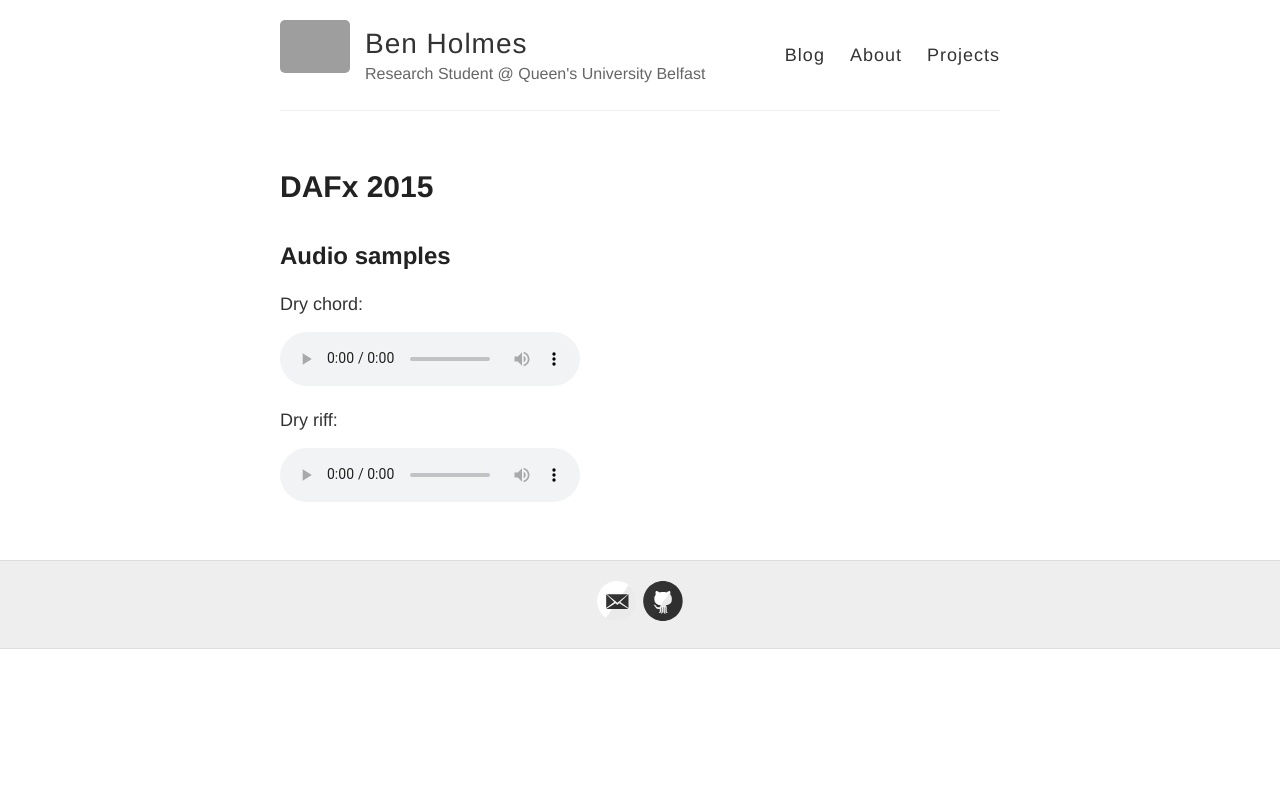
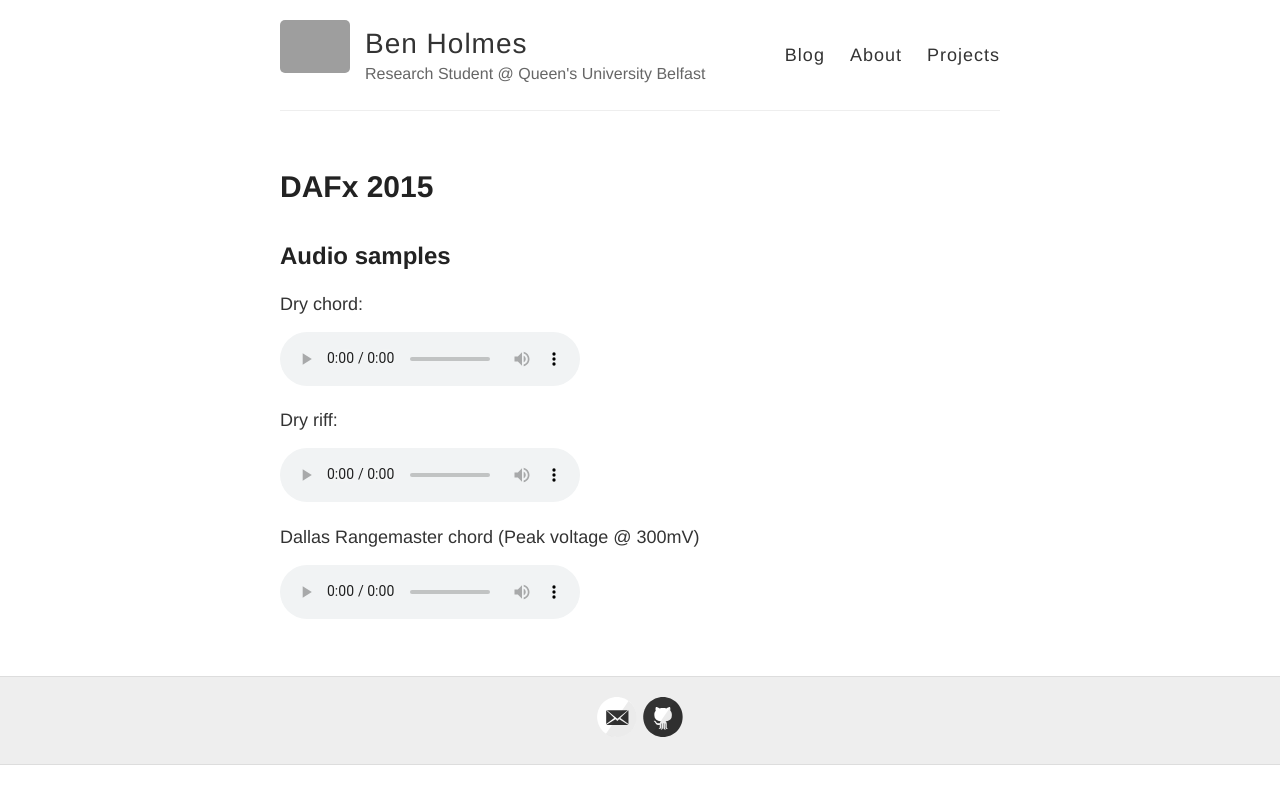
Before and after one commit to bholmesqub/DAFx15, a Jekyll site: the page built from index.md, in a window 1280 px wide. Shown: the top 804 px of the page. Built offline with Jekyll 4.4.1, drawn with Linux system fonts in a browser that asks for light colours; Markdown is read by kramdown in place of the engine named in the settings; grey boxes are pictures that could not be loaded.

Commit message:
Added rangemaster chord wave file

```diff
--- a/_includes/audio.html
+++ b/_includes/audio.html
@@ -11,3 +11,9 @@ Dry riff:
   <source src="https://raw.githubusercontent.com/bholmesqub/DAFx15/gh-pages/audio/riff.wav" type="audio/wav">
 Your browser does not support the audio element.
 </audio>
+
+Dallas Rangemaster chord (Peak voltage @ 300mV)
+<audio controls>
+  <source src="https://raw.githubusercontent.com/bholmesqub/DAFx15/gh-pages/audio/rangemaster_chord.wav" type="audio/wav">
+Your browser does not support the audio element.
+</audio>
```
Also changed, not shown: 1 other file.
